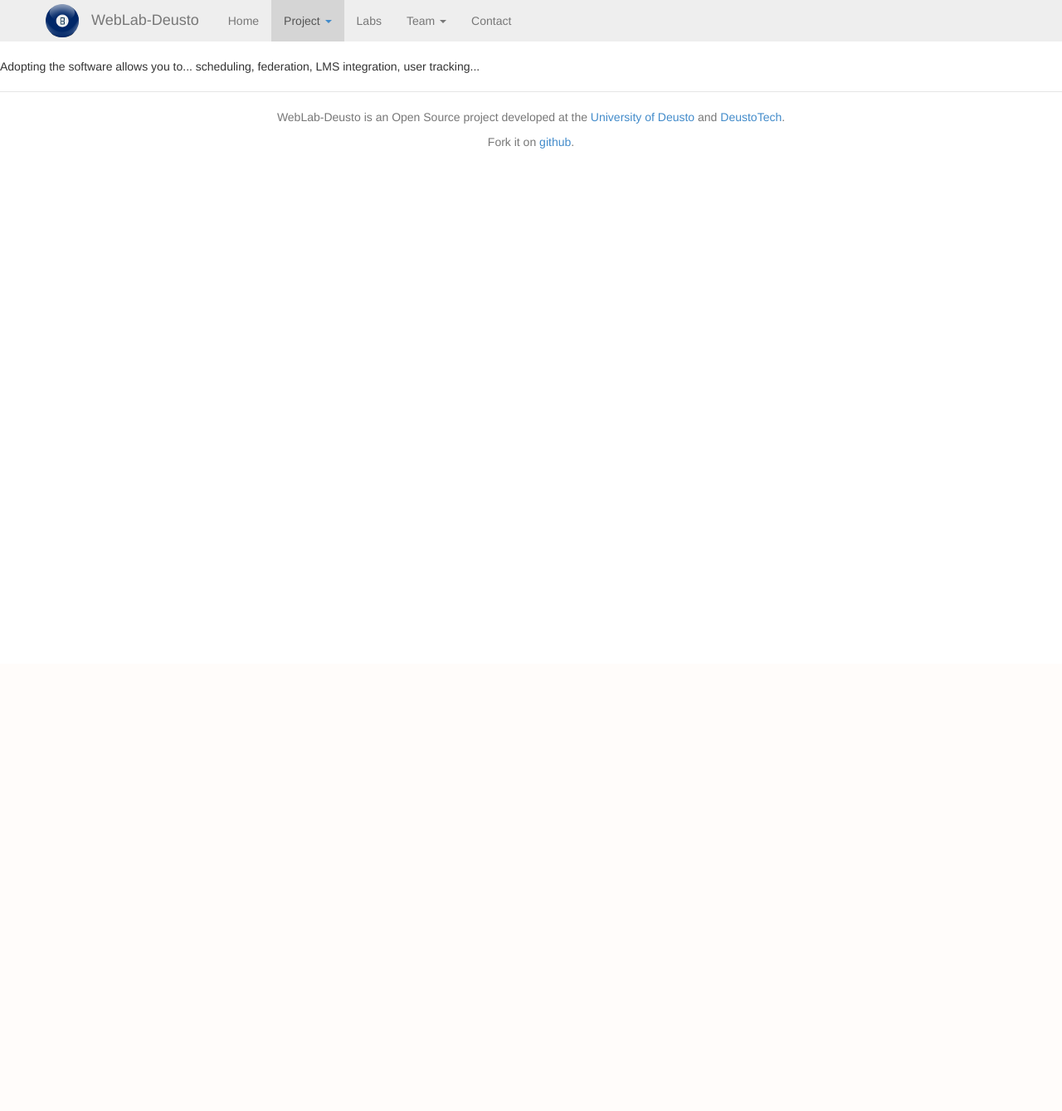
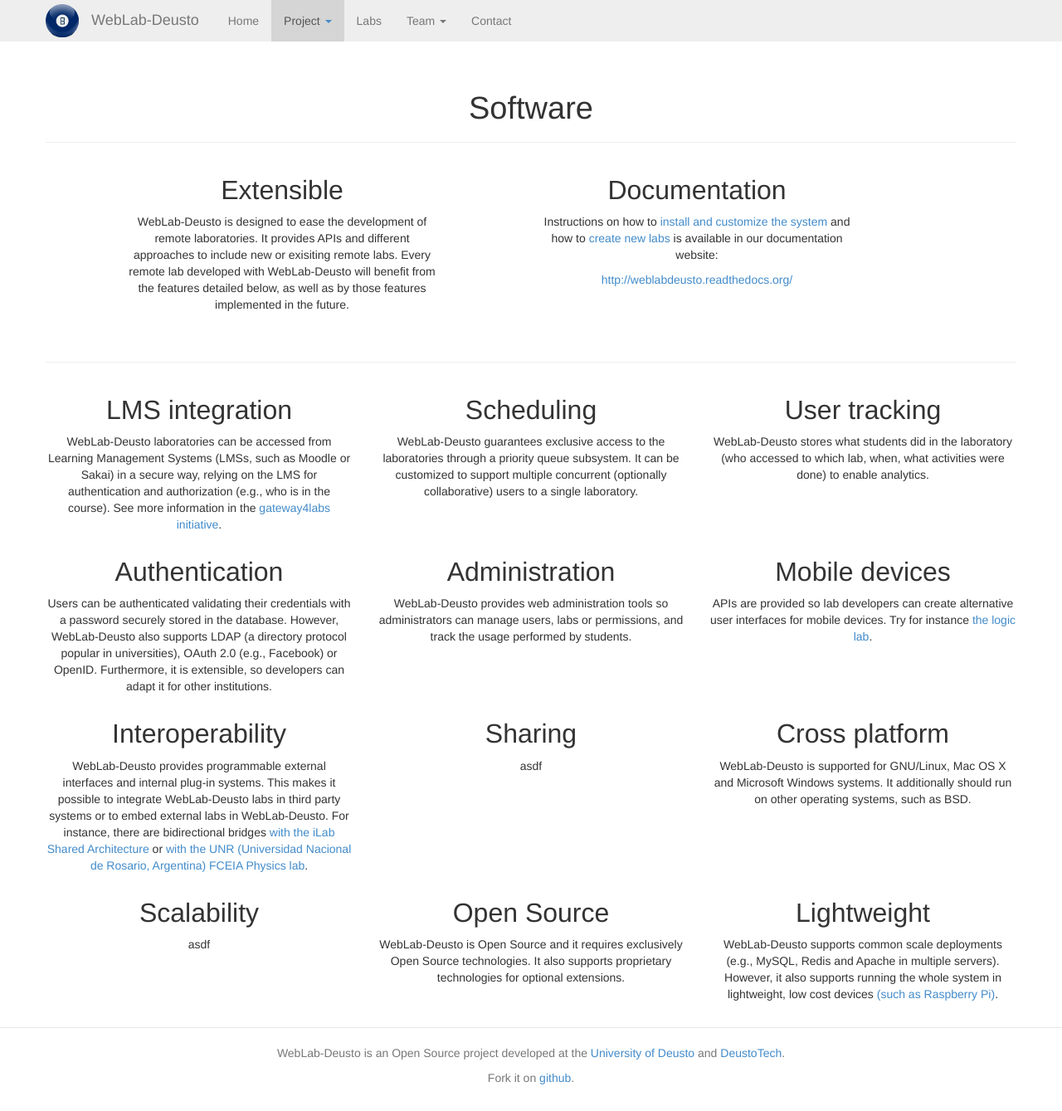
Before and after one commit to weblabdeusto/website, a Python web app: template templates/software.html in a window 1280 px wide. Shown: the whole page at 83% size. Before the commit the page ends 179 px from the top, so only its background shows below. Run offline with Jinja, Linux system fonts and the light colour scheme; the template is opened without the code that fills it, so the values that code supplies are empty.

Commit message:
Add more in Software

```diff
--- a/templates/software.html
+++ b/templates/software.html
@@ -2,8 +2,107 @@
 {% extends "_base.html" %}
 {% block body %}
 
-Adopting the software allows you to...
+<div class="container">
 
-scheduling, federation, LMS integration, user tracking...
+    <div class="page-header text-center">
+        <h1>Software</h1>
+    </div>
+
+    <div class="row">
+        <div class="col-lg-4 col-lg-push-1 text-center">
+            <h2>Extensible</h2>
+
+            <p>WebLab-Deusto is designed to ease the development of remote laboratories. It provides APIs and different approaches to include new or exisiting remote labs. Every remote lab developed with WebLab-Deusto will benefit from the features detailed below, as well as by those features implemented in the future.</p>
+        </div>
+
+        <div class="col-lg-4 col-lg-push-2 text-center">
+            <h2>Documentation</h2>
+
+            <p>Instructions on how to <a href="http://weblabdeusto.readthedocs.org/en/latest/#users">install and customize the system</a> and how to <a href="http://weblabdeusto.readthedocs.org/en/latest/#remote-laboratory-development-and-management">create new labs</a> is available in our documentation website:</p>
+
+            <a href="http://weblabdeusto.readthedocs.org/">http://weblabdeusto.readthedocs.org/</a>
+        </div>
+    </div>
+
+    <div class="page-header text-center">
+    </div>
+
+    <div class="row">
+
+        <div class="col-lg-4 text-center">
+            <h2>LMS integration</h2>
+            <p>WebLab-Deusto laboratories can be accessed from Learning Management Systems (LMSs, such as Moodle or Sakai) in a secure way, relying on the LMS for authentication and authorization (e.g., who is in the course). See more information in the <a href="http://gateway4labs.readthedocs.org/">gateway4labs initiative</a>.</p>
+        </div>
+
+        <div class="col-lg-4 text-center">
+            <h2>Scheduling</h2>
+            <p>WebLab-Deusto guarantees exclusive access to the laboratories through a priority queue subsystem. It can be customized to support multiple concurrent (optionally collaborative) users to a single laboratory.</p>
+        </div>
+
+        <div class="col-lg-4 text-center">
+            <h2>User tracking</h2>
+            <p>WebLab-Deusto stores what students did in the laboratory (who accessed to which lab, when, what activities were done) to enable analytics.</p>
+        </div>
+
+    </div>
+
+    <div class="row">
+        <div class="col-lg-4 text-center">
+            <h2>Authentication</h2>
+            <p>Users can be authenticated validating their credentials with a password securely stored in the database. However, WebLab-Deusto also supports LDAP (a directory protocol popular in universities), OAuth 2.0 (e.g., Facebook) or OpenID. Furthermore, it is extensible, so developers can adapt it for other institutions.</p>
+        </div>
+
+
+
+        <div class="col-lg-4 text-center">
+            <h2>Administration</h2>
+            <p>WebLab-Deusto provides web administration tools so administrators can manage users, labs or permissions, and track the usage performed by students.</p>
+        </div>
+
+        <div class="col-lg-4 text-center">
+            <h2>Mobile devices</h2>
+            <p>APIs are provided so lab developers can create alternative user interfaces for mobile devices. Try for instance <a href="labs.html">the logic lab</a>.</p>
+        </div>
+
+    </div>
+
+    <div class="row">
+        <div class="col-lg-4 text-center">
+            <h2>Interoperability</h2>
+            <p>WebLab-Deusto provides programmable external interfaces and internal plug-in systems. This makes it possible to integrate WebLab-Deusto labs in third party systems or to embed external labs in WebLab-Deusto. For instance, there are bidirectional bridges <a href="http://www.sciencedirect.com/science/article/pii/S0747563213001416">with the iLab Shared Architecture</a> or <a href="http://dx.doi.org/10.1109/EduCon.2013.6530259">with the UNR (Universidad Nacional de Rosario, Argentina) FCEIA Physics lab</a>.</p>
+        </div>
+
+        <div class="col-lg-4 text-center">
+            <h2>Sharing</h2>
+            <p>asdf</p>
+        </div>
+
+
+        <div class="col-lg-4 text-center">
+            <h2>Cross platform</h2>
+            <p>WebLab-Deusto is supported for GNU/Linux, Mac OS X and Microsoft Windows systems. It additionally should run on other operating systems, such as BSD.</p>
+        </div>
+
+    </div>
+
+    <div class="row">
+
+        <div class="col-lg-4 text-center">
+            <h2>Scalability</h2>
+            <p>asdf</p>
+        </div>
+
+        <div class="col-lg-4 text-center">
+            <h2>Open Source</h2>
+            <p>WebLab-Deusto is Open Source and it requires exclusively Open Source technologies. It also supports proprietary technologies for optional extensions.</p>
+        </div>
+
+        <div class="col-lg-4 text-center">
+            <h2>Lightweight</h2>
+            <p>WebLab-Deusto supports common scale deployments (e.g., MySQL, Redis and Apache in multiple servers). However, it also supports running the whole system in lightweight, low cost devices <a href="http://weblabdeusto.readthedocs.org/en/latest/performance.html#raspberry-pi-and-low-cost-devices">(such as Raspberry Pi)</a>.</p>
+        </div>
+
+    </div>
+</div>
 
 {% endblock %}
```
Also changed, not shown: templates/equipment.html (+19 -1 lines), templates/projects_and_dissertations.html (+9 -17 lines), 1 other file.
